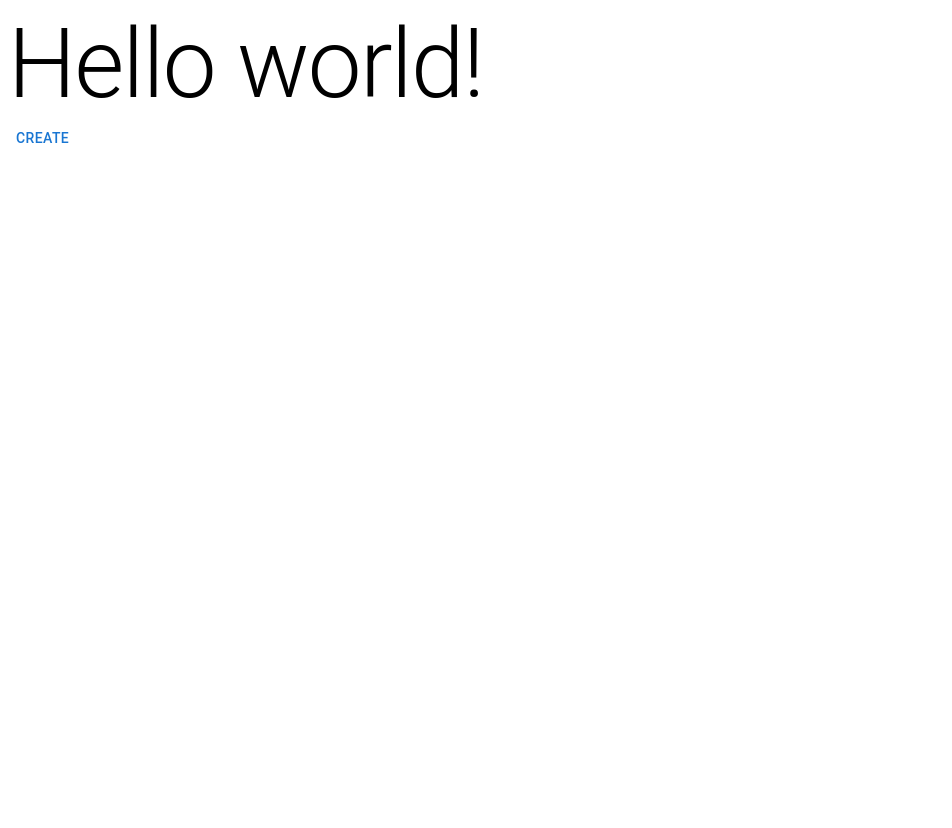
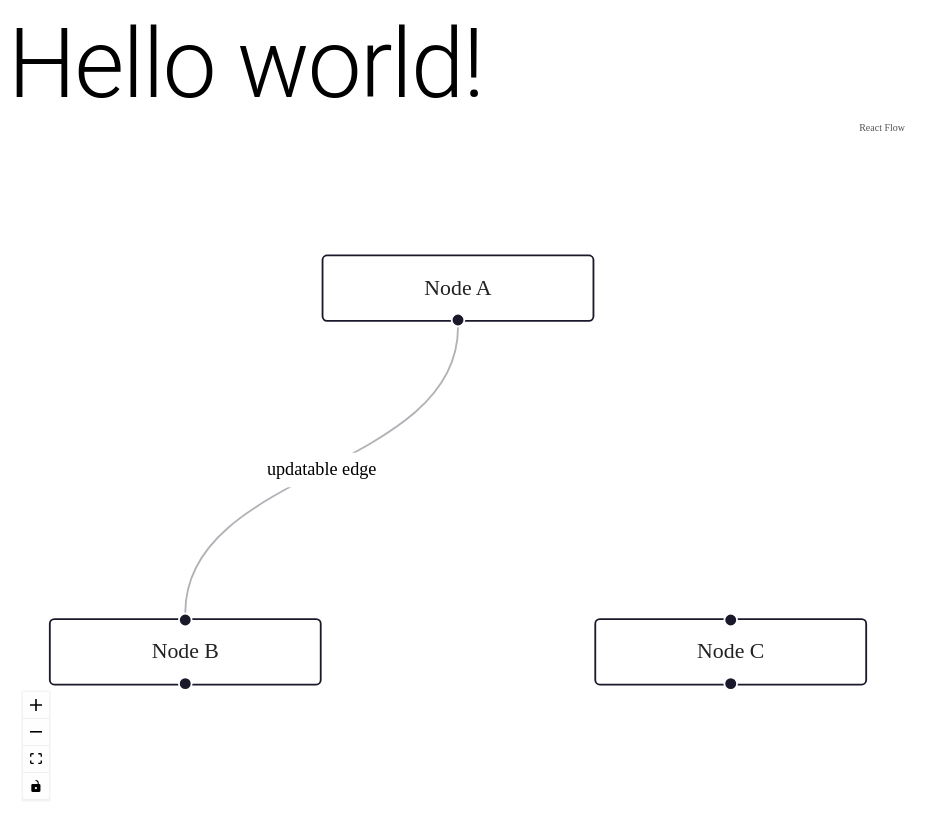
Before and after one commit to SocialNetProcessingLab/pipeline-experimental, a React (Vite) app in the folder packages/fe/: page / in a window 1280 px wide. Shown: the whole page, without its empty margins (0-952 px from the left). Before the commit the page ends 800 px from the top, so only its background shows below. Built offline with nearby package versions, Linux system fonts and the light colour scheme.

Commit message:
feat: init basic example in pipeline

```diff
--- a/packages/fe/src/App.tsx
+++ b/packages/fe/src/App.tsx
@@ -1,22 +1,68 @@
-import { Button, Typography } from '@mui/material'
-import { ItemDB } from '@nlpdev/database'
-import React from 'react'
-import create from 'zustand'
+import { Box, Typography } from '@mui/material'
+import React, { useCallback } from 'react'
+import type { Connection, Edge, Node } from 'react-flow-renderer'
+import ReactFlow, { addEdge, Controls, updateEdge, useEdgesState, useNodesState } from 'react-flow-renderer'
 
-const useStore = create(() => ({}))
+const initialNodes: Node[] = [
+  {
+    id: '1',
+    type: 'input',
+    data: { label: 'Node A' },
+    position: { x: 250, y: 0 }
+  },
+  {
+    id: '2',
+    data: { label: 'Node B' },
+    position: { x: 100, y: 200 }
+  },
+  {
+    id: '3',
+    data: { label: 'Node C' },
+    position: { x: 400, y: 200 }
+  }
+]
+
+const initialEdges: Edge[] = [
+  {
+    id: 'e1-2',
+    source: '1',
+    target: '2',
+    label: 'updatable edge'
+  }
+]
 
 export const App: React.FC = function App () {
-  // ???
-  useStore()
-  return (<>
-    <Typography variant='h1'>Hello world!</Typography>
-    <Button
-      onClick={() => {
-        // ???
-        ItemDB.create()
-      }}
-    >
-      Create
-    </Button>
-  </>)
+  const [nodes, , onNodesChange] = useNodesState(initialNodes)
+  const [edges, setEdges, onEdgesChange] = useEdgesState(initialEdges)
+  // gets called after end of edge gets dragged to another source or target
+  const onEdgeUpdate = useCallback(
+    (oldEdge: Edge, newConnection: Connection) => setEdges((els) => updateEdge(oldEdge, newConnection, els)),
+    [setEdges]
+  )
+  const onConnect = useCallback((params: Edge | Connection) => setEdges((els) => addEdge(params, els)), [setEdges])
+
+  return (
+    <>
+      <Typography variant='h1'>Hello world!</Typography>
+      <Box
+        component='div'
+        sx={{
+          height: '700px',
+          width: '900px'
+        }}>
+        <ReactFlow
+          nodes={nodes}
+          edges={edges}
+          onNodesChange={onNodesChange}
+          onEdgesChange={onEdgesChange}
+          snapToGrid
+          onEdgeUpdate={onEdgeUpdate}
+          onConnect={onConnect}
+          fitView
+          attributionPosition='top-right'>
+          <Controls />
+        </ReactFlow>
+      </Box>
+    </>
+  )
 }
```
